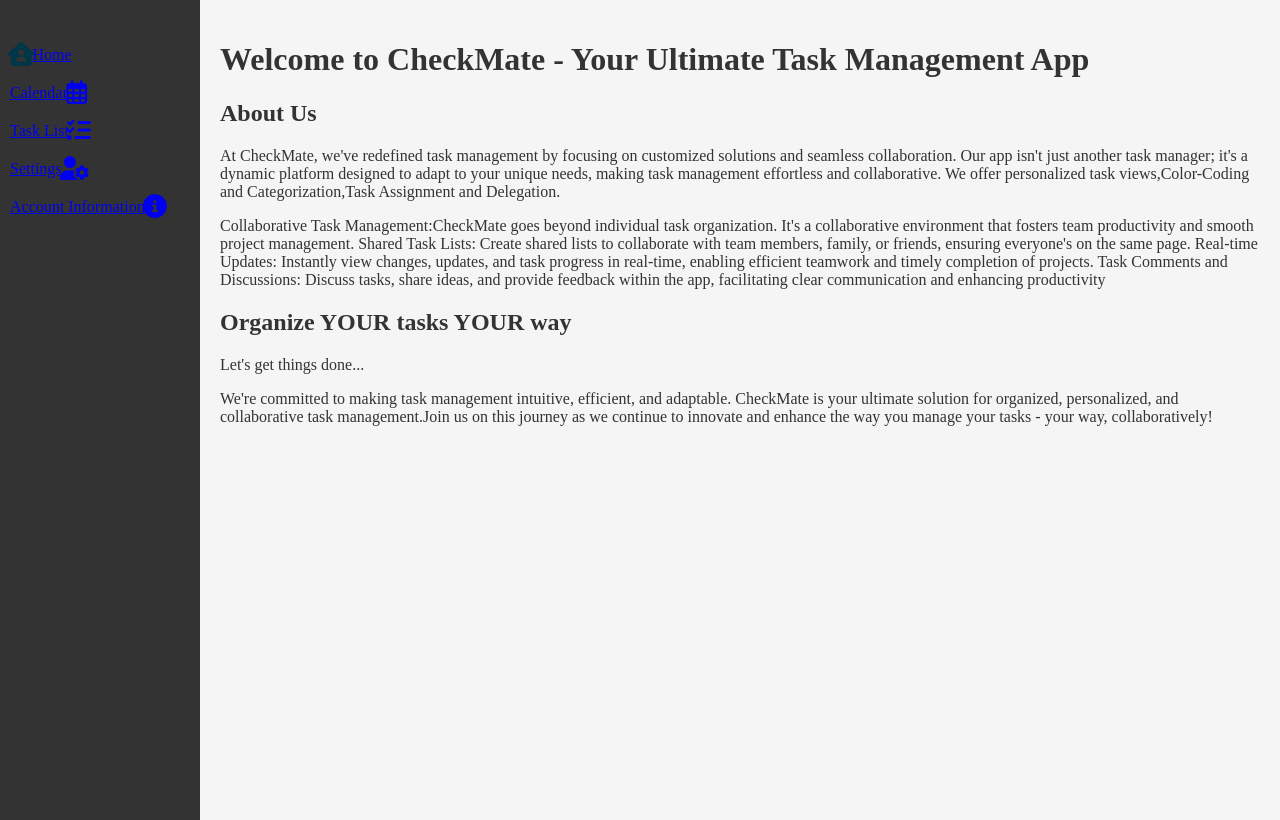
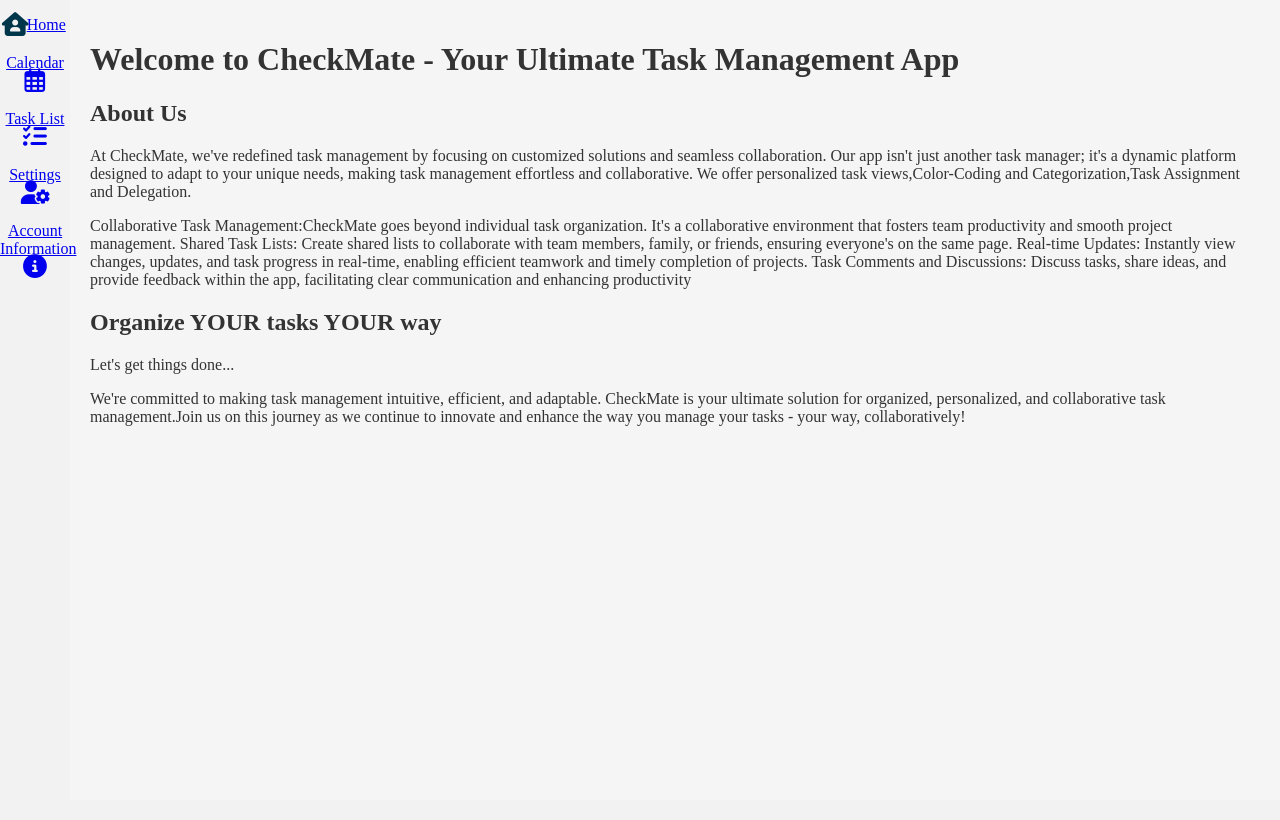
Before and after one commit to AsjahMarie/TO-DO-LIST-BACKUP, a PHP site: page /homepage.html in a window 1280 px wide. After the commit the page ends 426 px from the top, so only its background shows below. Run offline with PHP 8.4, Linux system fonts and the light colour scheme; some libraries are stand-ins or nearby versions.

Commit message:
Update style.css
*sighs* the home page and calendar page are perfect almost however the rest are not

```diff
--- a/style.css
+++ b/style.css
@@ -66,19 +66,29 @@ body.dark-mode {
 }
 
 .navbar {
-    background-color: #333;
-    color: #fff;
-    width: 200px; /* Width of the navbar */
-    height: 100vh; /* Full height of the viewport */
-    padding-top: 20px; /* Adjust for space at the top */
+    display: flex;
+    flex-direction: column;
+    position: fixed;
+    top: 0;
+    left: 0;
+    height: 100vh; /* Full height of the screen */
+    width: 70px; /* Adjust the width based on your design */
+    background: #f2f2f2; /* Example background color */
+    /* we can add other styling as needed */
+
 }
 
 .navbar ul{
     padding: 0;
     list-style: none;
+    text-align: center;
 }
 .navbar li{
-    padding: 10px;
+    margin-bottom: 20px;
+}
+.content{
+    margin-left: 70px;
+    padding: 20 px;
 }
 
 .content{
```
